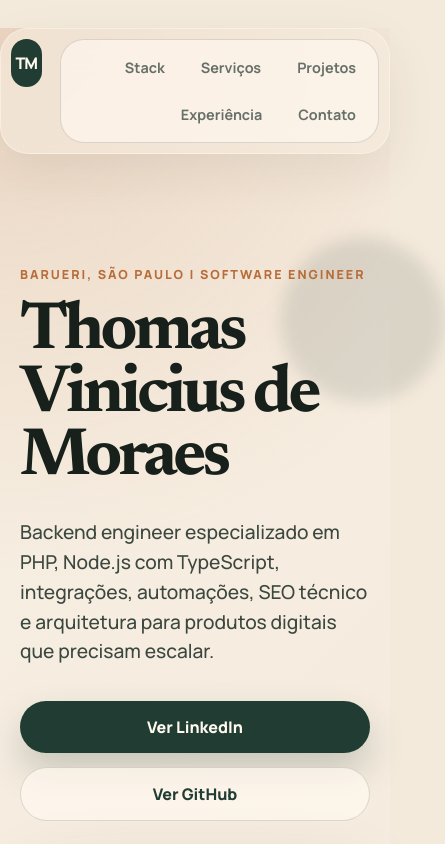
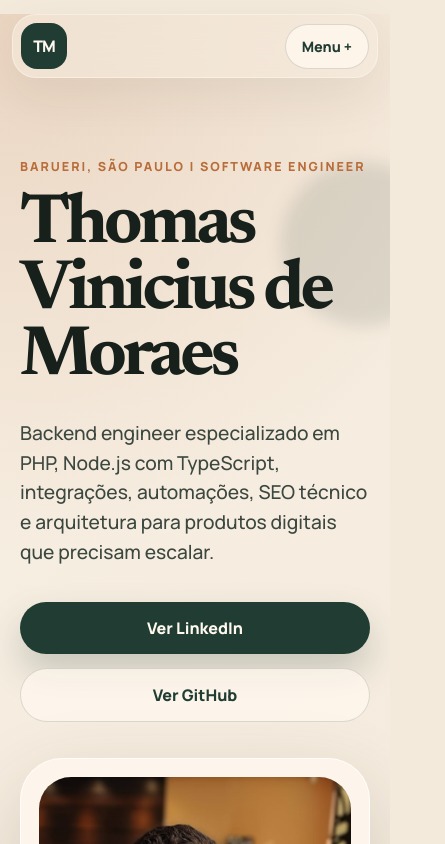
Before and after one commit to ThomasMoraes02/thomas-moraes-portfolio, a React (Vite) app: page / in a window 390 px wide. Shown: the top 844 px of the page, 445 px wide, since content can reach past the window. Built offline with nearby package versions, Linux system fonts and the light colour scheme.

Commit message:
fix: improve mobile navigation

```diff
--- a/src/App.tsx
+++ b/src/App.tsx
@@ -221,6 +221,16 @@ export function App() {
           <a href="#experiencia">Experiência</a>
           <a href="#contato">Contato</a>
         </div>
+        <details className="mobile-menu">
+          <summary>Menu</summary>
+          <div className="mobile-menu-links">
+            <a href="#stack">Stack</a>
+            <a href="#servicos">Serviços</a>
+            <a href="#projetos">Projetos</a>
+            <a href="#experiencia">Experiência</a>
+            <a href="#contato">Contato</a>
+          </div>
+        </details>
       </nav>
 
       <section className="hero" id="inicio">
--- a/src/styles.css
+++ b/src/styles.css
@@ -23,6 +23,7 @@
 html {
   scroll-behavior: smooth;
   scroll-padding-top: 150px;
+  width: 100%;
 }
 
 body {
@@ -30,6 +31,7 @@ body {
   min-width: 320px;
   min-height: 100vh;
   overflow-x: hidden;
+  width: 100%;
   background:
     radial-gradient(circle at top left, rgba(184, 109, 58, 0.2), transparent 34rem),
     linear-gradient(135deg, #f7efe3 0%, #efe0ce 52%, #d7e2d0 100%);
@@ -41,7 +43,9 @@ a {
 }
 
 main {
+  overflow-x: clip;
   position: relative;
+  width: 100%;
 }
 
 .hero {
@@ -77,6 +81,7 @@ main {
   padding: 10px;
   position: sticky;
   top: 18px;
+  width: calc(100% - 40px);
   z-index: 20;
 }
 
@@ -87,6 +92,7 @@ main {
   color: #fff8ef;
   display: inline-flex;
   font-weight: 800;
+  flex: 0 0 48px;
   height: 48px;
   justify-content: center;
   letter-spacing: -0.06em;
@@ -101,6 +107,10 @@ main {
   display: flex;
   gap: 8px;
   padding: 8px;
+}
+
+.mobile-menu {
+  display: none;
 }
 
 .nav-links a {
@@ -161,6 +171,7 @@ h1 {
   font-size: clamp(4.2rem, 10vw, 9.2rem);
   margin-bottom: 28px;
   max-width: 840px;
+  overflow-wrap: break-word;
 }
 
 h2 {
@@ -511,19 +522,103 @@ h3 {
 }
 
 @media (max-width: 560px) {
+  html {
+    scroll-padding-top: 110px;
+  }
+
   .nav {
-    align-items: flex-start;
-    gap: 18px;
+    align-items: center;
+    border-radius: 24px;
+    gap: 12px;
+    margin-top: 14px;
+    padding: 8px;
+    top: 10px;
+    width: calc(100% - 24px);
   }
 
   .nav-links {
-    border-radius: 24px;
-    flex-wrap: wrap;
-    justify-content: flex-end;
+    display: none;
+  }
+
+  .brand {
+    border-radius: 16px;
+    flex-basis: 46px;
+    height: 46px;
+    width: 46px;
+  }
+
+  .mobile-menu {
+    display: block;
+    margin-left: auto;
+    position: relative;
+  }
+
+  .mobile-menu summary {
+    background: rgba(255, 248, 239, 0.78);
+    border: 1px solid var(--line);
+    border-radius: 999px;
+    color: var(--forest);
+    cursor: pointer;
+    font-size: 0.9rem;
+    font-weight: 800;
+    list-style: none;
+    padding: 12px 16px;
+  }
+
+  .mobile-menu summary::-webkit-details-marker {
+    display: none;
+  }
+
+  .mobile-menu summary::after {
+    content: " +";
+  }
+
+  .mobile-menu[open] summary::after {
+    content: " -";
+  }
+
+  .mobile-menu-links {
+    background: rgba(255, 248, 239, 0.96);
+    border: 1px solid var(--line);
+    border-radius: 22px;
+    box-shadow: 0 20px 50px rgba(55, 41, 24, 0.14);
+    display: grid;
+    gap: 4px;
+    min-width: 210px;
+    padding: 10px;
+    position: absolute;
+    right: 0;
+    top: calc(100% + 10px);
+  }
+
+  .mobile-menu-links a {
+    border-radius: 16px;
+    color: var(--muted);
+    font-weight: 800;
+    padding: 12px 14px;
+  }
+
+  .mobile-menu-links a:hover {
+    background: var(--forest);
+    color: var(--paper);
+  }
+
+  .hero {
+    padding-top: 38px;
+    scroll-margin-top: 110px;
   }
 
   .hero-grid {
-    margin-top: 56px;
+    margin-top: 42px;
+  }
+
+  h1 {
+    font-size: clamp(3.45rem, 18vw, 4.45rem);
+  }
+
+  .marquee {
+    flex-wrap: wrap;
+    overflow: visible;
   }
 
   .button {
@@ -533,6 +628,7 @@ h3 {
   .section {
     padding-bottom: 72px;
     padding-top: 72px;
+    scroll-margin-top: 110px;
   }
 
   .contact {
```
